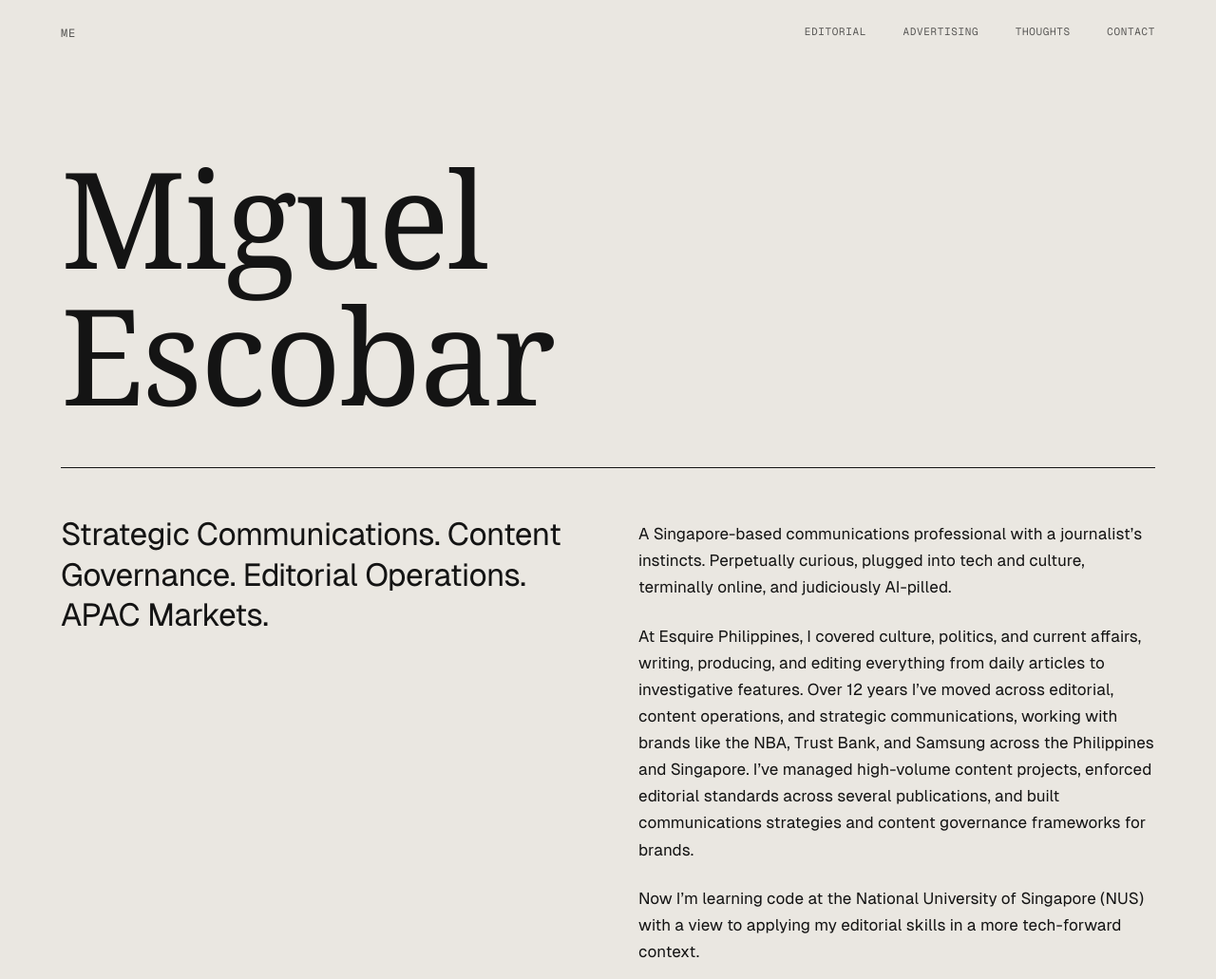
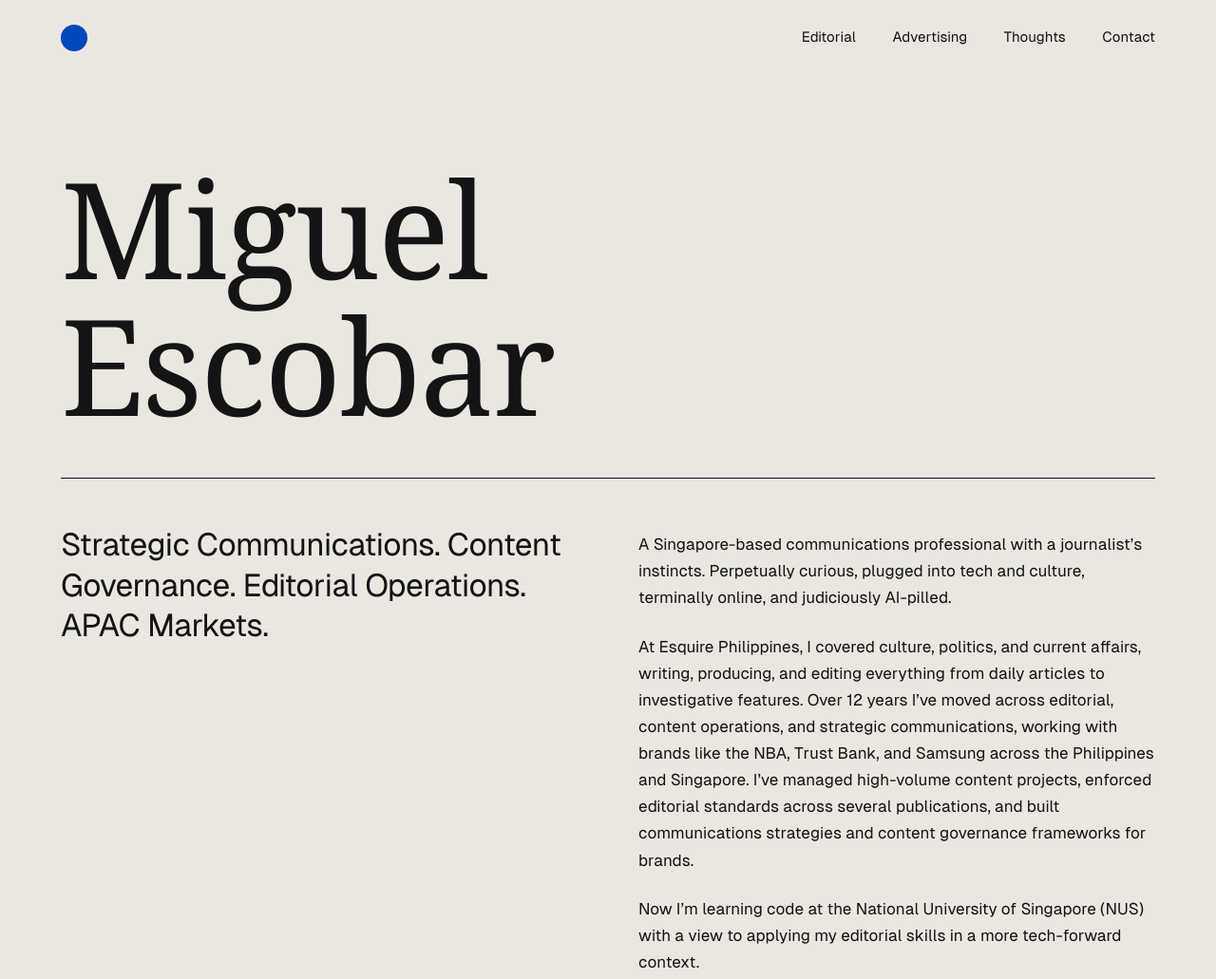
Before and after one commit to migmescobar/miguel-escobar-site, an Astro site: page / in a window 1280 px wide. Shown: the top 1031 px of the page at 95% size. Built offline with nearby package versions, Linux system fonts and the light colour scheme; Astro itself is replaced by a stand-in of ours; a web font is replaced by a local one.

Commit message:
Revert nav: blue circle home button, Geist nav items
Restores Header.astro to its state before 08dc829/5a2dd9e — byte-identical to
the pre-mono version (git show 08dc829~1:src/components/Header.astro), so this
is a clean revert with no collateral drift:

- Home button is the 28px #0047bb circle (.home-dot) again, not the "ME" text
  link.
- Desktop nav (Editorial/Advertising/Thoughts/Contact) and the mobile menu are
  back to Geist Sans, normal case, original sizes (15px desktop / 19px mobile)
  and colours (full ink desktop, ink-75 base / ink+500 weight active on
  mobile).

Deliberately NOT reverted: the .hero top-padding increase in index.astro
(more space between the nav and "Miguel Escobar") — that was a separate,
unrelated request and stays as-is.

Build + html-validate green; verified in preview (mobile + desktop) — no
console errors.

Co-Authored-By: Claude Sonnet 5 <noreply@anthropic.com>

```diff
--- a/src/components/Header.astro
+++ b/src/components/Header.astro
@@ -13,7 +13,7 @@ function isActive(href: string): boolean {
 
 <header>
   <div class="bar wrap">
-    <a class="home-link" href="/" aria-label="Home">ME</a>
+    <a class="home-dot" href="/" aria-label="Home"></a>
 
     <nav class="nav-desktop" aria-label="Primary">
       {
@@ -65,19 +65,17 @@ function isActive(href: string): boolean {
     align-items: center;
     gap: 14px 28px;
   }
-  .home-link {
+  .home-dot {
     display: block;
+    width: 28px;
+    height: 28px;
+    border-radius: 50%;
+    background: var(--brand-blue);
+    text-decoration: none;
     flex: none;
-    font-family: var(--font-mono);
-    font-size: 12px;
-    font-weight: 400;
-    letter-spacing: 0.06em;
-    text-transform: uppercase;
-    text-decoration: none;
-    color: var(--ink-mute);
   }
-  .home-link:hover {
-    color: var(--ink);
+  .home-dot:hover {
+    opacity: 0.82;
   }
 
   .nav-desktop {
@@ -85,19 +83,13 @@ function isActive(href: string): boolean {
     gap: clamp(18px, 3vw, 40px);
   }
   .nav-link {
-    font-family: var(--font-mono);
-    font-size: 11px;
-    font-weight: 400;
-    letter-spacing: 0.06em;
-    text-transform: uppercase;
+    font-size: 15px;
     text-decoration: none;
-    color: var(--ink-mute);
     border-bottom: 1px solid transparent;
     padding-bottom: 2px;
   }
   .nav-link:hover,
   .nav-link.active {
-    color: var(--ink);
     border-bottom-color: var(--ink);
   }
 
@@ -129,17 +121,15 @@ function isActive(href: string): boolean {
     display: flex;
   }
   .m-link {
-    font-family: var(--font-mono);
-    font-size: 14px;
+    font-size: 19px;
     font-weight: 400;
-    letter-spacing: 0.06em;
-    text-transform: uppercase;
-    color: var(--ink-mute);
+    color: var(--ink-75);
     text-decoration: none;
     padding: 13px 0;
     border-top: 1px solid var(--ink-15);
   }
   .m-link.active {
+    font-weight: 500;
     color: var(--ink);
   }
 
```
